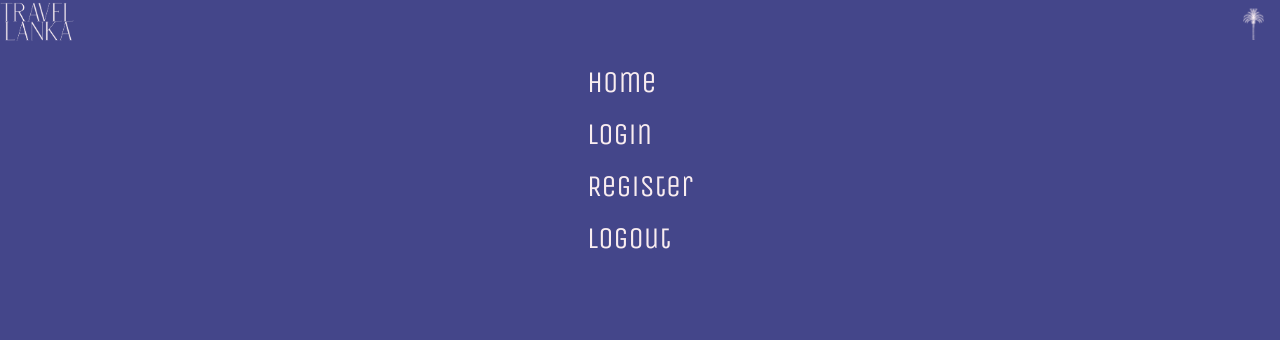
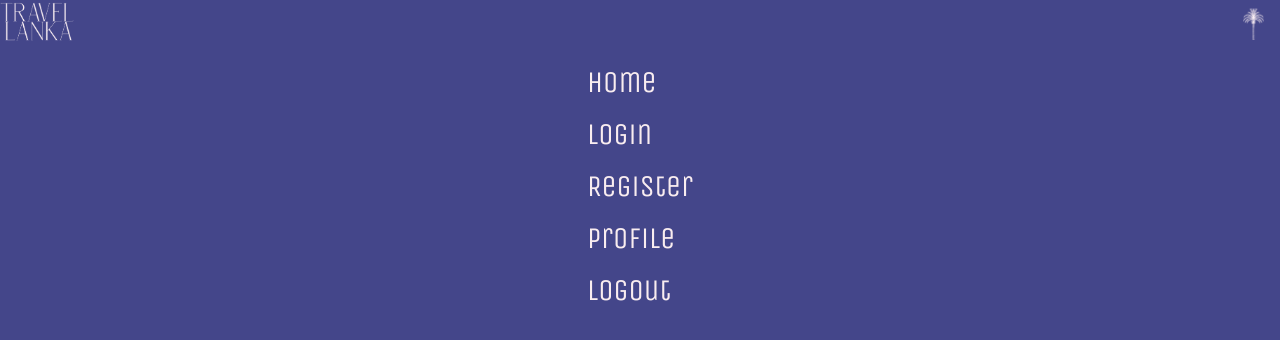
Before and after one commit to OlgaGoryszewska/project-exam-2--, a React (Vite) app: page /login in a window 1280 px wide. Both pictures are taken after a click on the button 1261 px from the left and 24 px from the top of the page. Shown: the top 340 px of the page. Built offline with nearby package versions, Linux system fonts and the light colour scheme.

Commit message:
adding styling

```diff
--- a/src/components/ChangeAvatar.jsx
+++ b/src/components/ChangeAvatar.jsx
@@ -58,7 +58,7 @@ function UpdateProfileForm() {
                 />
 
             </div>
-            <button type="submit">Update Profile</button>
+            <button className="button-blue mt-4" type="submit">Update Profile</button>
             {error && <p className="text-red-500">{error}</p>}
             {success && <p className="text-green-500">{success}</p>}
         </form>
--- a/src/components/DropDownMenu.jsx
+++ b/src/components/DropDownMenu.jsx
@@ -54,6 +54,18 @@ function DropDownMenu() {
                             <Link
                                 onClick={() => {
                                     setShowMenu(!showMenu)
+
+                                }}
+                                className="link"
+                                to="/profile"
+                            >
+                                Profile
+                            </Link>
+                        </li>
+                        <li className="pt-4">
+                            <Link
+                                onClick={() => {
+                                    setShowMenu(!showMenu)
                                     handleLogout()
                                 }}
                                 className="link"
--- a/src/pages/AddVenue.jsx
+++ b/src/pages/AddVenue.jsx
@@ -2,7 +2,7 @@ import RegistrationVenueForm from '../components/RegisterVenueForm'
 
 function RegisterVenue() {
     return (
-        <div>
+        <div className='px-4'>
             <RegistrationVenueForm />
         </div>
     )
--- a/src/pages/Login.jsx
+++ b/src/pages/Login.jsx
@@ -2,11 +2,8 @@ import LoginForm from "../components/LoginForm"
 
 function Login() {
     return (
-        <div className="">
+        <div className="px-4">
             <LoginForm />
-            <button
-            onClick={() => window.location.href = '/Profile'}
-            >Profile</button>
 
         </div>
     )
--- a/src/pages/Register.jsx
+++ b/src/pages/Register.jsx
@@ -2,7 +2,7 @@ import RegisterForm from '../components/RegisterUserForm'
 
 function Register() {
     return (
-        <div>
+        <div className='px-4'>
             <RegisterForm />
         </div>
     )
```
